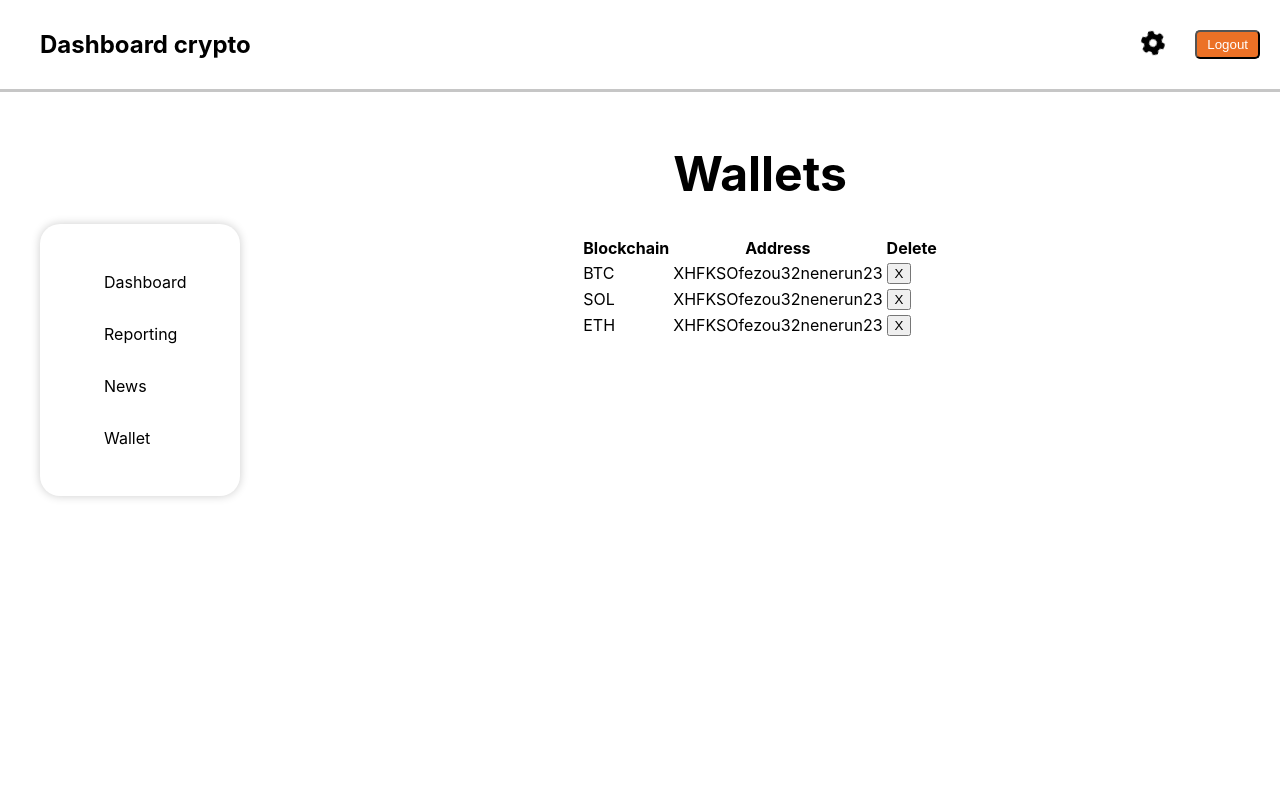
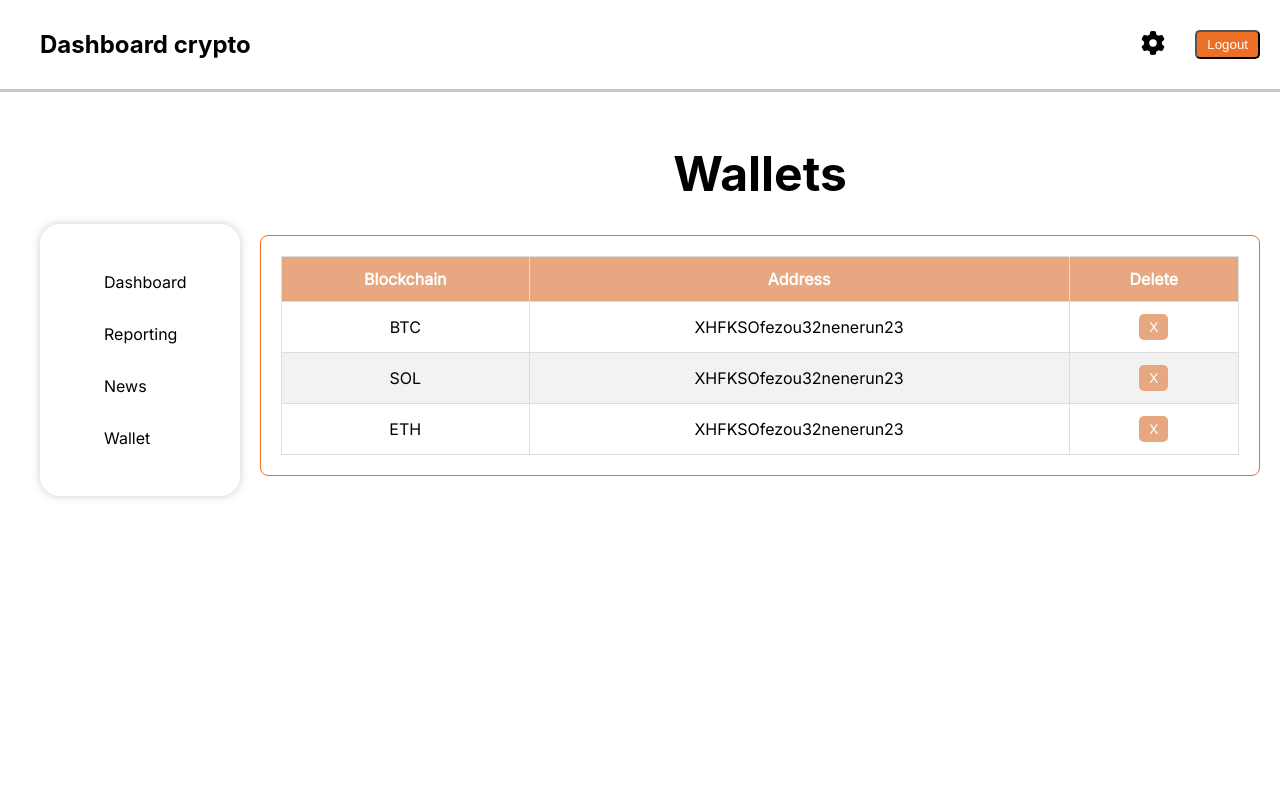
Before and after one commit to Tarek1808/CryptoDashboard-frontend, a Next.js app: page /wallets in a window 1280 px wide. Shown: the top 800 px of the page. Built offline with nearby package versions, Linux system fonts and the light colour scheme.

Commit message:
frontend wallet tableau v.1

```diff
--- a/components/Header.js
+++ b/components/Header.js
@@ -16,7 +16,7 @@ function Header() {
             <div className={styles.droite}>
                <span><FontAwesomeIcon
                     icon={faGear}
-                    spin
+
                     size='xl'
                     className='gear'
                     onClick={() => handleToSetting()}
--- a/components/TableWallets.js
+++ b/components/TableWallets.js
@@ -1,35 +1,34 @@
 import React from 'react';
 import styles from '../styles/TableWallets.module.css';
-
 
 function TableWallets() {
 
     const data = [
         {
-            blockchain:"BTC",
-            address:"XHFKSOfezou32nenerun23",
+            blockchain: "BTC",
+            address: "XHFKSOfezou32nenerun23",
         },
         {
-            blockchain:"SOL",
-            address:"XHFKSOfezou32nenerun23",
+            blockchain: "SOL",
+            address: "XHFKSOfezou32nenerun23",
         },
         {
-            blockchain:"ETH",
-            address:"XHFKSOfezou32nenerun23",
+            blockchain: "ETH",
+            address: "XHFKSOfezou32nenerun23",
         },
-    ]
+    ];
 
     const tableData = data.map((item, index) => (
         <tr key={index}>
             <td>{item.blockchain}</td>
             <td>{item.address}</td>
-            <td><button>X</button></td>
+            <td><button className={styles.deleteButton}>X</button></td>
         </tr>
-    ))
+    ));
 
     return (
-        <div>
-            <table>
+        <div className={styles.tableContainer}>
+            <table className={styles.table}>
                 <thead>
                     <tr>
                         <th>Blockchain</th>
@@ -37,7 +36,7 @@ function TableWallets() {
                         <th>Delete</th>
                     </tr>
                 </thead>
-                <tbody className={styles.table}>
+                <tbody>
                     {tableData}
                 </tbody>
             </table>
--- a/styles/TableWallets.module.css
+++ b/styles/TableWallets.module.css
@@ -0,0 +1,52 @@
+@import url('https://fonts.googleapis.com/css2?family=Inter');
+
+.tableContainer {
+  margin: auto;
+  padding: 20px;
+  background-color: #ffffff;
+  border: 1px solid #EC7126;
+  border-radius: 8px;
+  text-align: center;
+}
+
+.table {
+  width: 100%;
+  border-collapse: collapse;
+  font-family: 'Inter', sans-serif;
+
+}
+
+.table th,
+.table td {
+  padding: 12px;
+
+  border: 1px solid #ddd;
+}
+
+.table th {
+  background-color: #e7a881;
+  color: white;
+  font-weight: bold;
+}
+
+.table tr:nth-child(even) {
+  background-color: #f2f2f2;
+}
+
+.table tr:hover {
+  background-color: #f5f5f5;
+}
+
+.deleteButton {
+  background-color: #e7a881;
+  color: white;
+  border: none;
+  padding: 5px 10px;
+  border-radius: 5px;
+  cursor: pointer;
+  font-family: 'Inter', sans-serif;
+}
+
+.deleteButton:hover {
+  background-color: #ff704d;
+}
--- a/styles/Wallets.module.css
+++ b/styles/Wallets.module.css
@@ -1,7 +1,8 @@
+/* Styles for the overall content layout */
 .content {
   display: flex;
   flex-direction: row;
-  justify-content:flex-start;
+  justify-content: flex-start;
   align-items: center;
   padding: 20px;
 }
@@ -10,14 +11,13 @@
   padding: 1rem 2rem;
   cursor: pointer;
   transition: background-color 0.3s ease;
-  margin-bottom: -0,5rem;
-  font-family: "inter", sans-serif ;
+  margin-bottom: -0.5rem;
+  font-family: 'Inter', sans-serif;
 }
 
 .menuItem:hover {
   background-color: #EC7126;
   border-radius: 10px;
-
 }
 
 .rightContent {
@@ -25,11 +25,50 @@
   flex-direction: column;
   justify-content: flex-start;
   align-items: center;
-  height:100vh;
-  width:100vw;
+  height: 100vh;
+  width: 100vw;
 }
 
 .title {
   display: flex;
   font-size: 3rem;
 }
+
+
+.tableContainer {
+  width: 100%;
+  max-width: 800px;
+  margin: auto;
+  padding: 20px;
+  background-color: #ffffff;
+  border: 3px solid #EC7126;
+  border-radius: 8px;
+  text-align: center;
+  box-shadow: 0px 0px 10px rgba(0, 0, 0, 0.1);
+}
+
+.table {
+  width: 100%;
+  border-collapse: collapse;
+  font-family: 'Inter', sans-serif;
+}
+
+.table th,
+.table td {
+  padding: 12px;
+  border: 1px solid #ddd;
+}
+
+.table th {
+  background-color: #EC7126;
+  color: white;
+  font-weight: bold;
+}
+
+.table tr:nth-child(even) {
+  background-color: #f2f2f2;
+}
+
+.table tr:hover {
+  background-color: #f5f5f5;
+}
```
